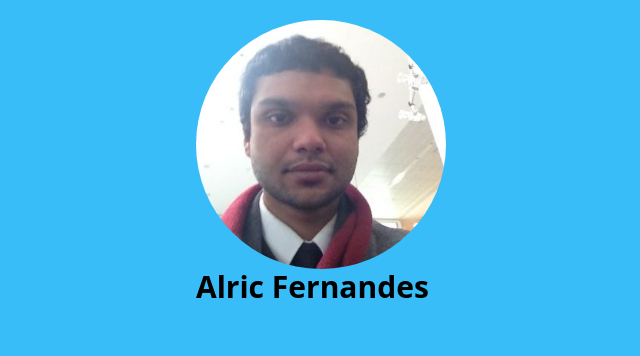
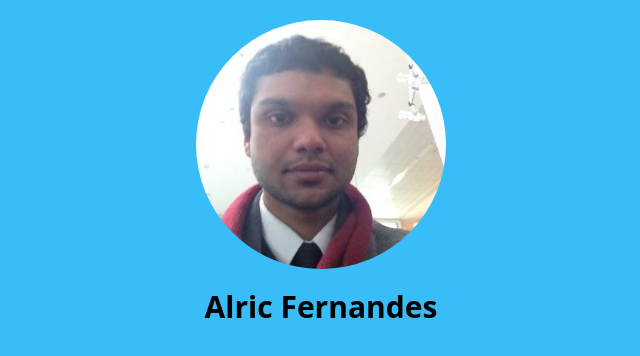
Before and after one commit to alricf/alricf.github.io, a website: page index.html in a window 1280 px wide. Shown: the whole page, without its empty margins (319-959 px from the left). Drawn offline with Linux system fonts and the light colour scheme.

Commit message:
Centering profile name and adding padding for top of element

```diff
--- a/index.html
+++ b/index.html
@@ -17,7 +17,7 @@
       width="250"
       height="250"
     />
-    <h1 class="text-3xl font-bold">
+    <h1 class="text-3xl font-bold flex self-center pt-5">
       Alric Fernandes
     </h1>
   </header>
```
Also changed, not shown: dist/output.css.
